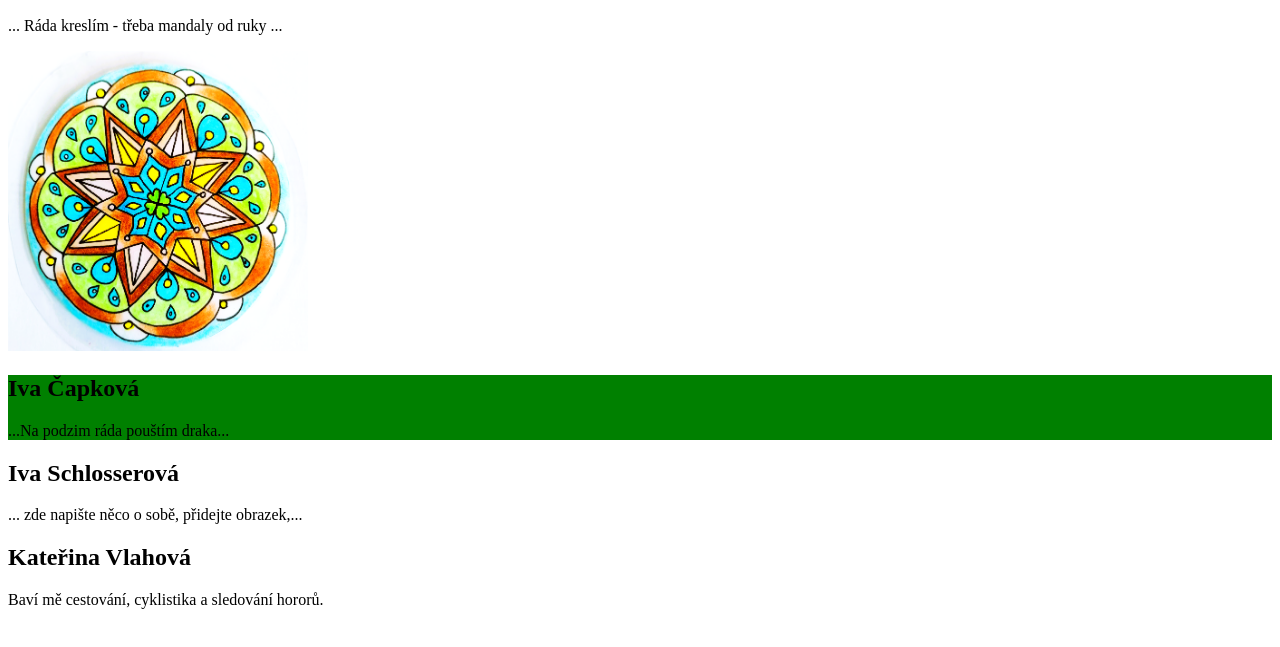
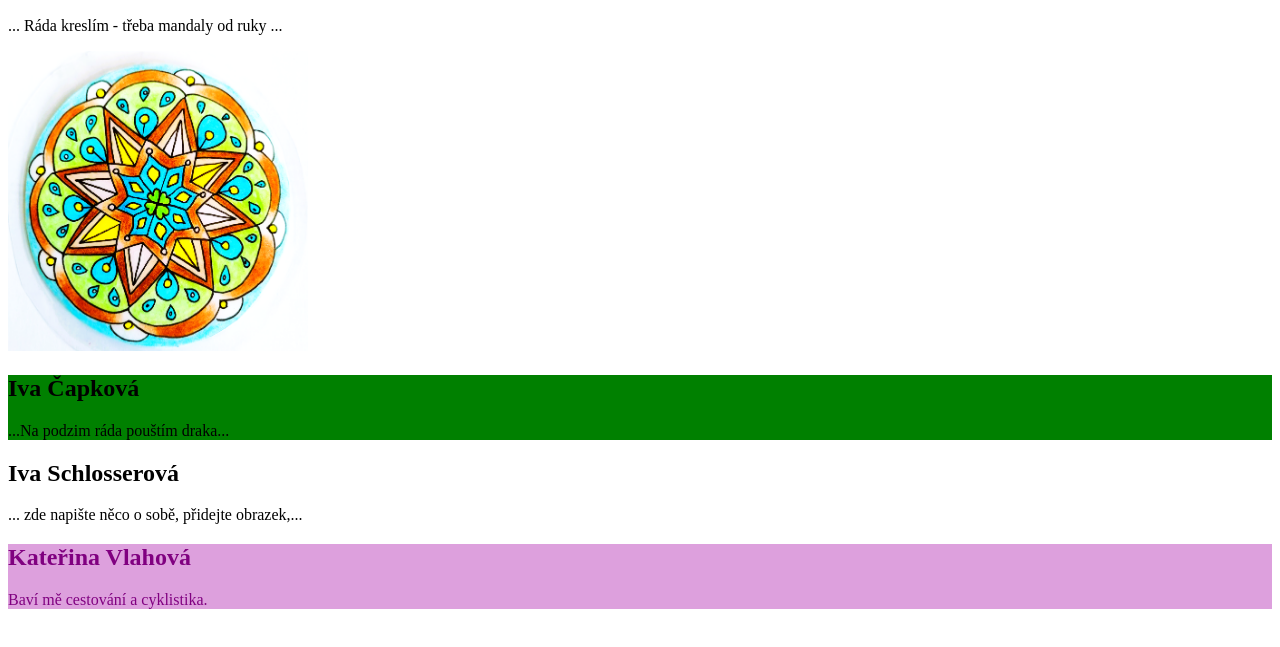
Before and after one commit to brumlablo/IKEItas, a plain HTML site: page index.html in a window 1280 px wide. Shown: the part 111-758 px from the top of the page. Drawn offline with Linux system fonts and the light colour scheme.

Commit message:
My changes

```diff
--- a/index.html
+++ b/index.html
@@ -30,7 +30,7 @@
 
     <section id="KaterinaV">
       <h2>Kateřina Vlahová</h2>
-      <p>Baví mě cestování, cyklistika a sledování hororů.</p>
+      <p>Baví mě cestování a cyklistika.</p>
     </section>
   </body>
 </html>
--- a/mycss.css
+++ b/mycss.css
@@ -21,7 +21,7 @@ body {
 }
 
 #KaterinaV {
-  background-color: initial;
+  background-color: plum;
   font-family: initial;
-  color: initial;
+  color: purple;
 }
```
